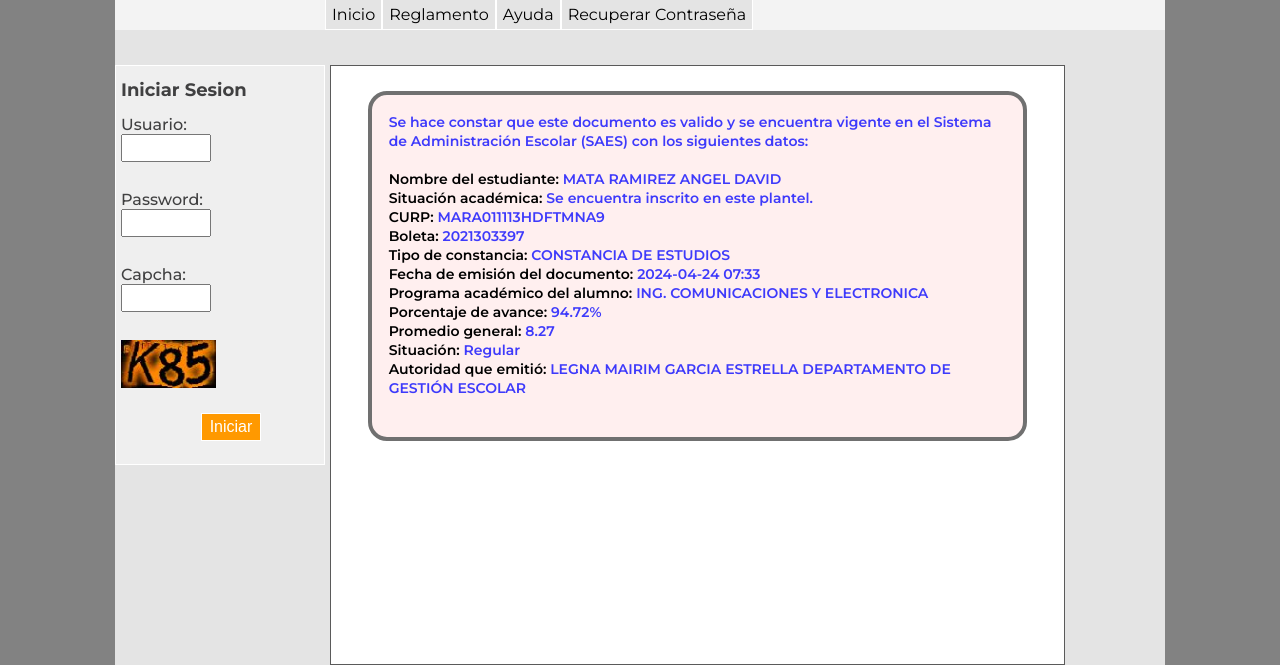
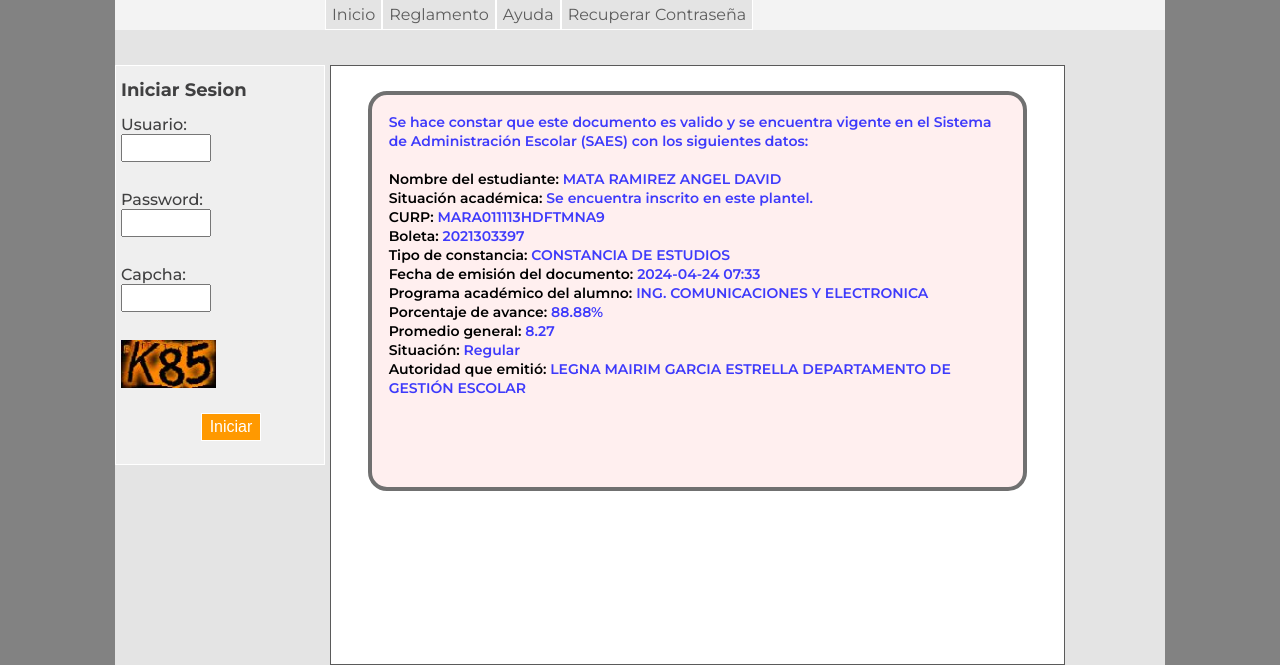
Before and after one commit to LuisMata12/saesesime, a plain HTML site: page index.html in a window 1280 px wide. Shown: the part 160-825 px from the top of the page. Drawn offline with Linux system fonts and the light colour scheme.

Commit message:
Add files via upload

```diff
--- a/index.html
+++ b/index.html
@@ -46,10 +46,10 @@
             <div class="menu_saes">
                 <div class="empty"></div>
                 <div class="menu_saes_right">
-                    <div class="menu_set">Inicio</div>
-                    <div class="menu_set">Reglamento</div>
-                    <div class="menu_set">Ayuda</div>
-                    <div class="menu_set">Recuperar Contraseña</div>
+                    <a class="menu_set" href="https://www.saes.esimez.ipn.mx/default.aspx">Inicio</a>
+                    <a class="menu_set" href="https://www.saes.esimez.ipn.mx/Reglamento/Default.aspx">Reglamento</a>
+                    <a class="menu_set" href="https://www.saes.esimez.ipn.mx/Ayuda/Ayuda.aspx">Ayuda</a>
+                    <a class="menu_set" href="https://www.saes.esimez.ipn.mx/SendEmail/RecuperaPass.aspx">Recuperar Contraseña</a><a href=""></a>
             </div>
             </div>
             <div class="aux_container">
@@ -86,7 +86,7 @@
                             <br/>
                             <span class="black">Programa académico del alumno:  </span> <span class="blue">ING. COMUNICACIONES Y ELECTRONICA</span>
                             <br/>
-                            <span class="black">Porcentaje de avance:  </span> <span class="blue">94.72%</span>
+                            <span class="black">Porcentaje de avance:  </span> <span class="blue">88.88%</span>
                             <br/>
                             <span class="black">Promedio general: </span> <span class="blue">8.27</span>
                             <br/>
--- a/styles/index.css
+++ b/styles/index.css
@@ -86,6 +86,8 @@
     background-color: #e4e4e4;
     padding: 5px 6px;
     border: solid 1px white;
+    color: #5d5d5d;
+    text-decoration: none;
 }
 .menu_set:hover{
     color:#990000;
@@ -149,8 +151,7 @@ h2{
 }
 .description{
     width: 90%;
-    /* min-width: 600px; */
-    height: 350px;
+    height: 400px;
     padding: 17px;
     background-color:#ffefef;
     border: solid 4px rgb(112, 112, 112);
```
